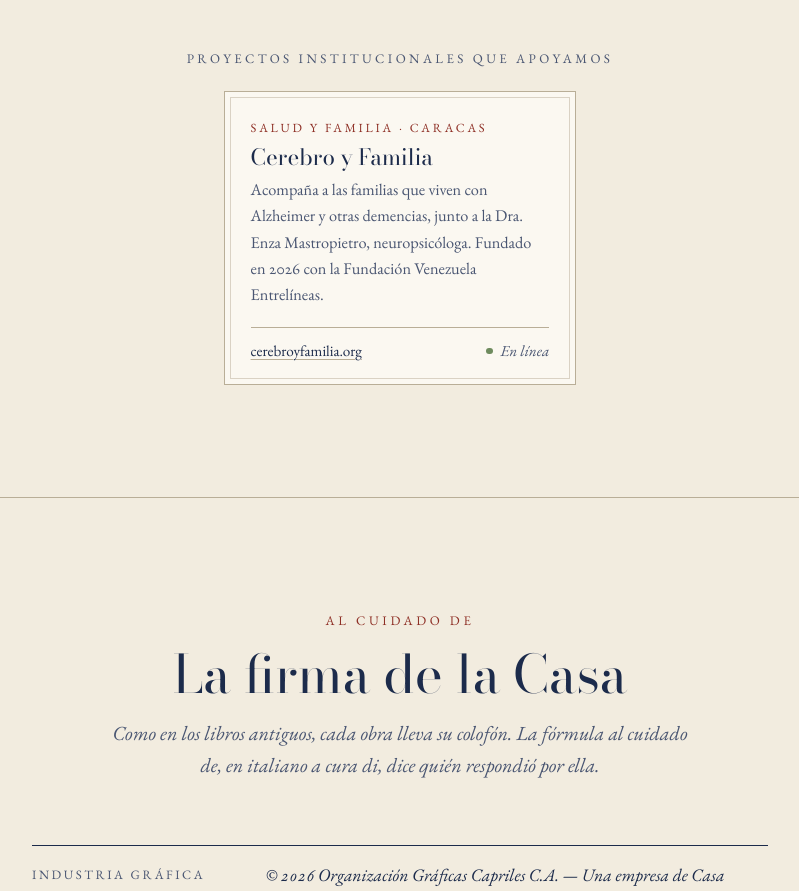
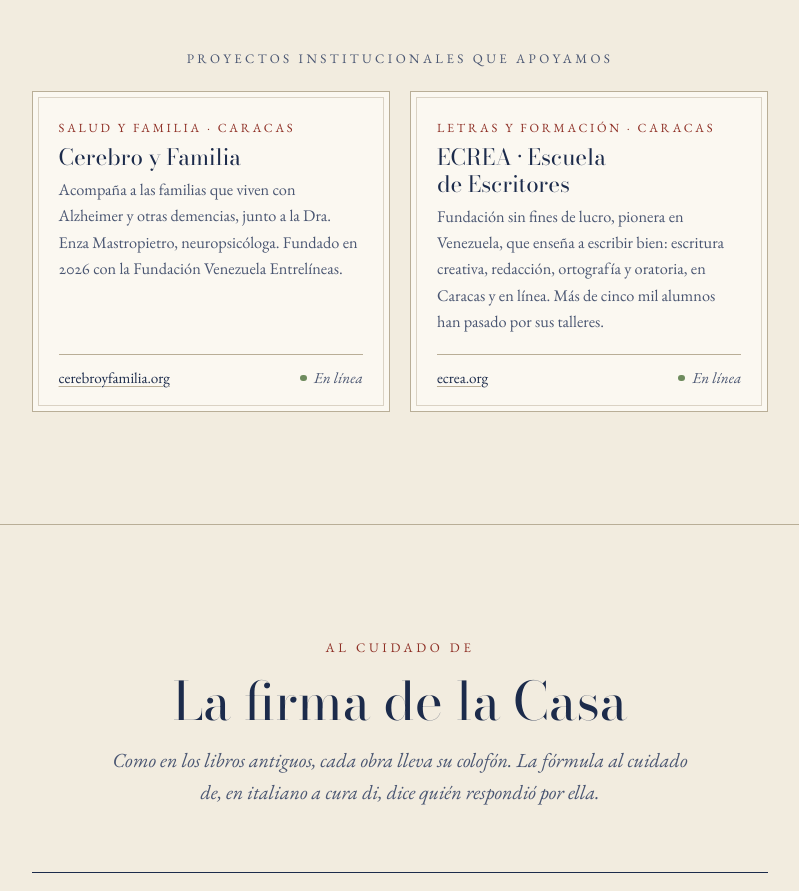
Before and after one commit to luisc393/casacapriles, a plain HTML site: page index.html in a window 1280 px wide. Shown: the part 5836-6727 px from the top of the page, without its empty margins (240-1039 px from the left). Drawn offline with nearby package versions, Linux system fonts and the light colour scheme.

Commit message:
Añadir ECREA – Escuela de Escritores a los proyectos institucionales que apoya la Casa (#3)
Claude-Session: https://claude.ai/code/session_01XD6NAcin2nkTTTL5kSE5VP

Co-authored-by: Claude <noreply@anthropic.com>

```diff
--- a/index.html
+++ b/index.html
@@ -350,10 +350,13 @@ footer .legal{font-size:.78rem;letter-spacing:.24em;text-transform:uppercase}
         <div class="pie-ficha"><a href="https://pozoviejo.org">pozoviejo.org</a><span class="estado">En línea</span></div></li>
     </ul></div>
   <div class="grupo revela"><h3>Proyectos institucionales que apoyamos</h3>
-    <ul class="fichas" style="max-width:22rem;margin-inline:auto">
+    <ul class="fichas" style="max-width:46rem;margin-inline:auto">
       <li class="ficha"><span class="tipo">Salud y familia · Caracas</span><h4>Cerebro y Familia</h4>
         <p>Acompaña a las familias que viven con Alzheimer y otras demencias, junto a la Dra. Enza Mastropietro, neuropsicóloga. Fundado en 2026 con la Fundación Venezuela Entrelíneas.</p>
         <div class="pie-ficha"><a href="https://cerebroyfamilia.org">cerebroyfamilia.org</a><span class="estado">En línea</span></div></li>
+      <li class="ficha"><span class="tipo">Letras y formación · Caracas</span><h4>ECREA · Escuela de Escritores</h4>
+        <p>Fundación sin fines de lucro, pionera en Venezuela, que enseña a escribir bien: escritura creativa, redacción, ortografía y oratoria, en Caracas y en línea. Más de cinco mil alumnos han pasado por sus talleres.</p>
+        <div class="pie-ficha"><a href="https://ecrea.org">ecrea.org</a><span class="estado">En línea</span></div></li>
     </ul></div>
 </div>
 </section>
```
